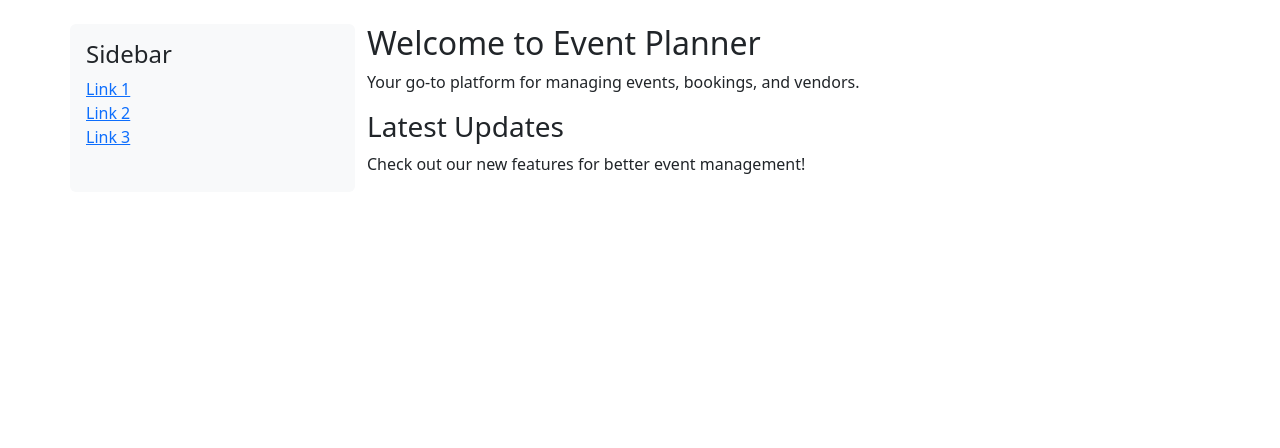
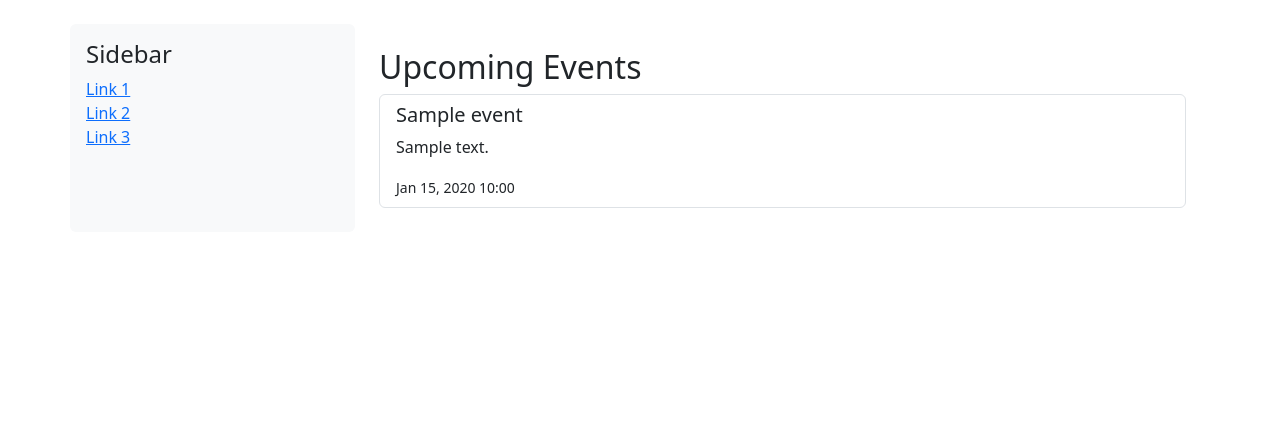
Before and after one commit to Markmcl25/project4, a Django app: template templates/home.html in a window 1280 px wide. Shown: the part 144-592 px from the top of the page. Run offline with Django 3.2, Linux system fonts and the light colour scheme; the template is opened without the code that fills it: values that come from a table or form of the project are taken from there, others are empty; tables that the repository leaves empty hold one stand-in row (values such as "Sample post").

Commit message:
updated home page block content to include upcoming events

```diff
--- a/templates/home.html
+++ b/templates/home.html
@@ -3,15 +3,19 @@
 {% block title %}Home{% endblock %}
 
 {% block content %}
-<section>
-    <article>
-        <h2>Welcome to Event Planner</h2>
-        <p>Your go-to platform for managing events, bookings, and vendors.</p>
-    </article>
+<section class="container my-4">
+    <h2>Upcoming Events</h2>
+    <ul class="list-group">
+        {% for event in upcoming_events %}
+            <li class="list-group-item">
+                <h5>{{ event.name }}</h5>
+                <p>{{ event.description }}</p>
+                <small>{{ event.date|date:"M d, Y H:i" }}</small>
+            </li>
+        {% empty %}
+            <p>No upcoming events at the moment.</p>
+        {% endfor %}
+    </ul>
+</section>
 
-    <article>
-        <h3>Latest Updates</h3>
-        <p>Check out our new features for better event management!</p>
-    </article>
-</section>
 {% endblock %}
```
